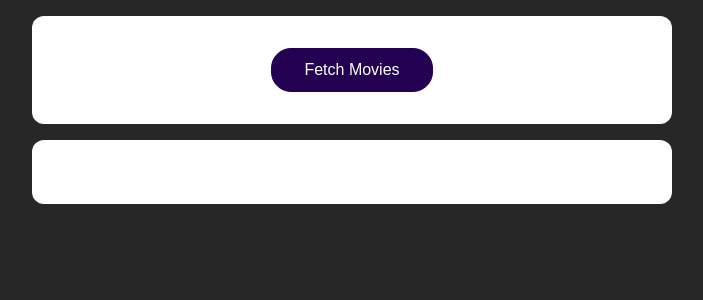
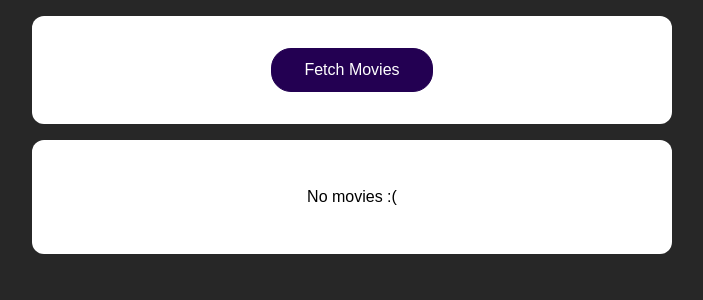
Before and after one commit to Shamoleambo/react-http-db, a React (Create React App) app: page / in a window 1280 px wide. Shown: the top 300 px of the page, without its empty margins (288-991 px from the left). Built offline with nearby package versions, Linux system fonts and the light colour scheme.

Commit message:
create different states for the application based on the fetch loading

```diff
--- a/src/App.js
+++ b/src/App.js
@@ -5,8 +5,10 @@
 
 function App() {
   const [movies, setMovies] = useState([])
+  const [isLoading, setIsLoading] = useState(false)
 
   async function fetchMovieHandler() {
+    setIsLoading(true)
     const response = await fetch('https://swapi.dev/api/films')
     const data = await response.json()
 
@@ -18,6 +20,7 @@
     }))
 
     setMovies(moviesArray)
+    setIsLoading(false)
   }
 
   return (
@@ -26,7 +29,9 @@
         <button onClick={fetchMovieHandler}>Fetch Movies</button>
       </section>
       <section>
-        <MoviesList movies={movies} />
+        {!isLoading && movies.length > 0 && <MoviesList movies={movies} />}
+        {!isLoading && movies.length === 0 && <p>No movies :(</p>}
+        {isLoading && <p>Loading...</p>}
       </section>
     </React.Fragment>
   )
```
